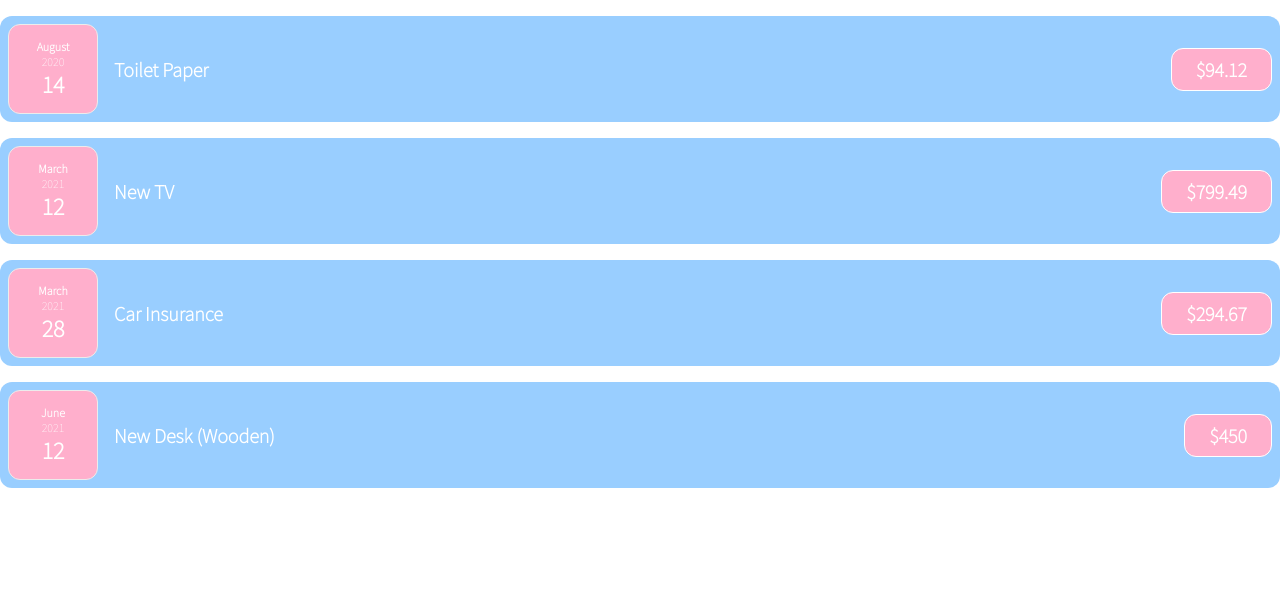
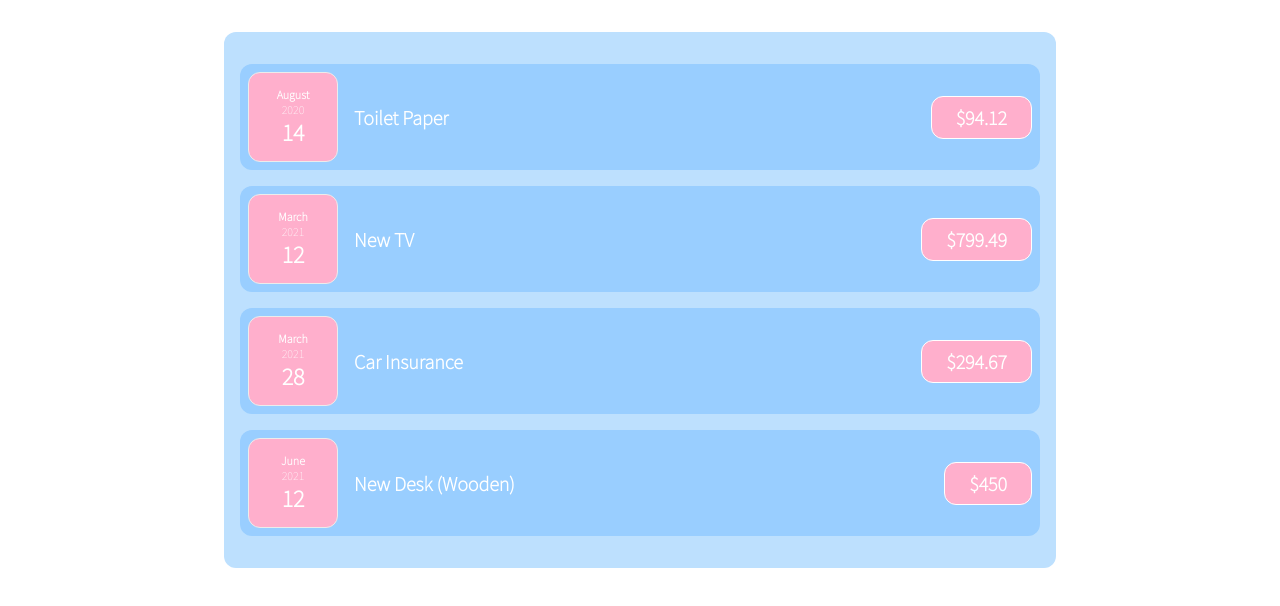
Before and after one commit to Ajay2123/reactBasics, a React (Create React App) app in the folder Aj/basic-react-app/: page / in a window 1280 px wide. Shown: the top 606 px of the page. Built offline with nearby package versions, Linux system fonts and the light colour scheme.

Commit message:
Adding expenses styles

```diff
--- a/Aj/basic-react-app/src/App.js
+++ b/Aj/basic-react-app/src/App.js
@@ -1,25 +1,10 @@
 import './App.css';
-import ExpenseItem from './components/ExpenseItem/ExpenseItem';
 import expenseData from './components/ExpenseItem/ExpenseData';
+import Expenses from './components/Expenses/Expenses'
 function App() {
     return (
         <>
-            <ExpenseItem
-                title={expenseData[0].title}
-                amount={expenseData[0].amount}
-                date={expenseData[0].date} />
-            <ExpenseItem
-                title={expenseData[1].title}
-                amount={expenseData[1].amount}
-                date={expenseData[1].date} />
-            <ExpenseItem
-                title={expenseData[2].title}
-                amount={expenseData[2].amount}
-                date={expenseData[2].date} />
-            <ExpenseItem
-                title={expenseData[3].title}
-                amount={expenseData[3].amount}
-                date={expenseData[3].date} />
+            <Expenses data={expenseData} />
         </>
 
     );
--- /dev/null
+++ b/Aj/basic-react-app/src/components/Expenses/Expenses.css
@@ -0,0 +1,8 @@
+.expenses {
+  padding: 1rem;
+  background-color: #bde0fe;
+  margin: 2rem auto;
+  width: 50rem;
+  max-width: 95%;
+  border-radius: 12px;
+}
--- /dev/null
+++ b/Aj/basic-react-app/src/components/Expenses/Expenses.js
@@ -0,0 +1,26 @@
+import ExpenseItem from '../ExpenseItem/ExpenseItem';
+import "./Expenses.css";
+
+function Expenses(props) {
+    const expenseData = props.data;
+    return <div className="expenses">
+        <ExpenseItem
+            title={expenseData[0].title}
+            amount={expenseData[0].amount}
+            date={expenseData[0].date} />
+        <ExpenseItem
+            title={expenseData[1].title}
+            amount={expenseData[1].amount}
+            date={expenseData[1].date} />
+        <ExpenseItem
+            title={expenseData[2].title}
+            amount={expenseData[2].amount}
+            date={expenseData[2].date} />
+        <ExpenseItem
+            title={expenseData[3].title}
+            amount={expenseData[3].amount}
+            date={expenseData[3].date} />
+    </div>
+}
+
+export default Expenses;
```
